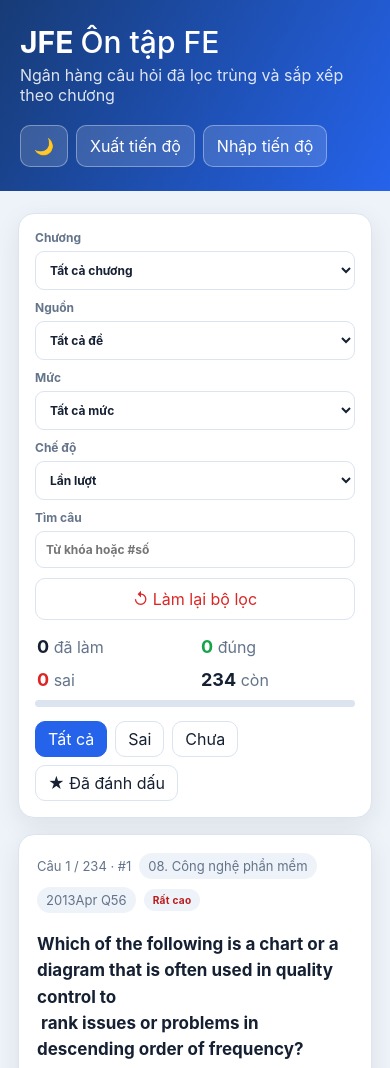
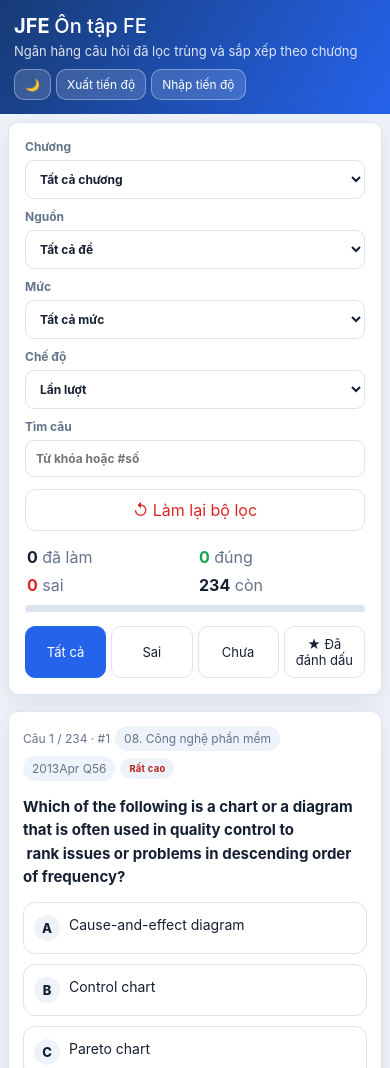
Before and after one commit to tantkde180504/JFE_Website_GitHub_Pages, a plain HTML site: page index.html in a window 390 px wide. Shown: the top 1068 px of the page. Drawn offline with Linux system fonts and the light colour scheme.

Commit message:
style: improve mobile responsiveness for small screens

```diff
--- a/style.css
+++ b/style.css
@@ -24,8 +24,45 @@ body.dark{--bg:#0f172a;--card:#172033;--text:#e5edf7;--muted:#9eacc0;--line:#2b3
 .explanation-box.collapsed .exp-content{display:none}
 .exp-empty{color:var(--muted);font-style:italic}
 .exp-content code{background:var(--bg);border:1px solid var(--line);border-radius:4px;padding:1px 5px;font-size:.88em}
-@media(max-width:900px){.row{grid-template-columns:1fr 1fr}.row .danger{grid-column:span 2}header{align-items:flex-start;flex-direction:column}.stats{gap:12px;justify-content:space-between}.quiz{padding:18px}}
-@media(max-width:520px){.row{grid-template-columns:1fr}.row .danger{grid-column:auto}.stats{display:grid;grid-template-columns:1fr 1fr}.actions button{flex:1}.quiz h2{font-size:17px}}
+@media(max-width:900px){
+  .row{grid-template-columns:1fr 1fr}
+  .row .danger{grid-column:span 2}
+  header{flex-direction:column;align-items:flex-start;padding:16px 18px;gap:10px}
+  h1{font-size:22px}
+  header p{font-size:13px}
+  .head-actions{width:100%;justify-content:flex-start;gap:6px}
+  .head-actions button,.import-label{padding:8px 11px;font-size:13px}
+  .stats{gap:12px;justify-content:space-between}
+  .quiz{padding:16px}
+  main{margin:12px auto;padding:0 12px}
+  .card{border-radius:12px}
+}
+@media(max-width:520px){
+  .row{grid-template-columns:1fr}
+  .row .danger{grid-column:auto;margin-top:2px}
+  header{padding:14px 14px}
+  h1{font-size:20px}
+  .head-actions{gap:5px}
+  .head-actions button,.import-label{padding:7px 10px;font-size:12px}
+  .stats{display:grid;grid-template-columns:1fr 1fr;gap:8px}
+  .stats b{font-size:16px}
+  .filter-tabs{gap:5px}
+  .filter-tabs button{flex:1;padding:9px 6px;font-size:13px;text-align:center}
+  .quiz{padding:14px}
+  .quiz h2{font-size:15px;margin:14px 0}
+  .meta{font-size:12px;gap:5px}
+  .option{padding:12px 10px;gap:9px;font-size:14px}
+  .option .letter{width:26px;height:26px;flex:0 0 26px;font-size:13px}
+  .actions{gap:6px;margin-top:16px}
+  .actions button{flex:1;padding:12px 6px;font-size:14px}
+  #checkBtn{flex:2}
+  .question-map button{min-height:38px;font-size:11px}
+  .answer-box{font-size:14px;padding:12px}
+  .exp-content{font-size:.9em;padding:12px 13px}
+  main{padding:0 8px;margin:8px auto}
+  .card{border-radius:10px}
+  footer{padding:16px;font-size:12px}
+}
 .level-badge{font-weight:700;font-size:.78em;padding:4px 10px;border-radius:999px;letter-spacing:.3px}
 .level-badge.level-rất-cao{background:#fee2e2;color:#b91c1c}
 .level-badge.level-cao{background:#ffedd5;color:#c2410c}
```
